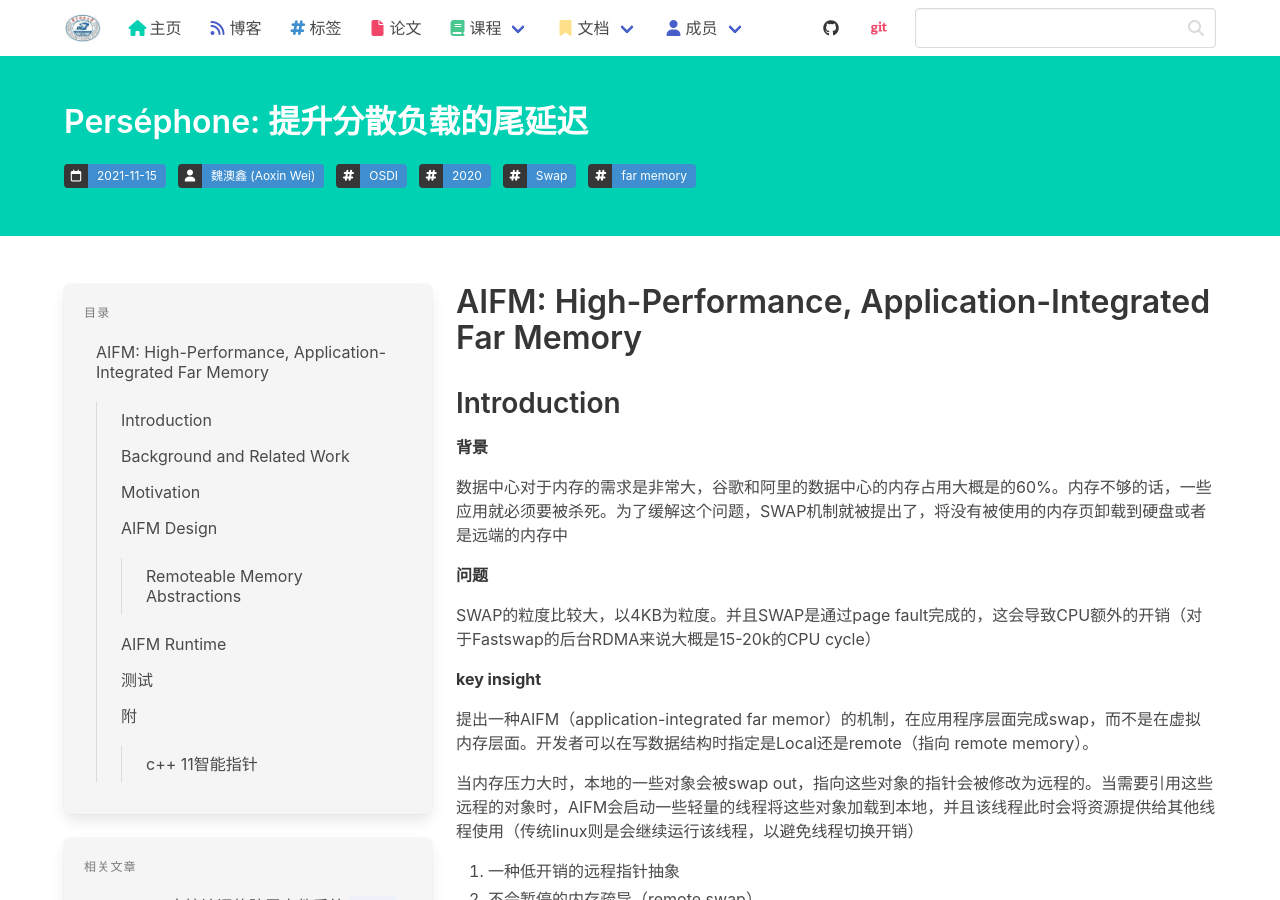
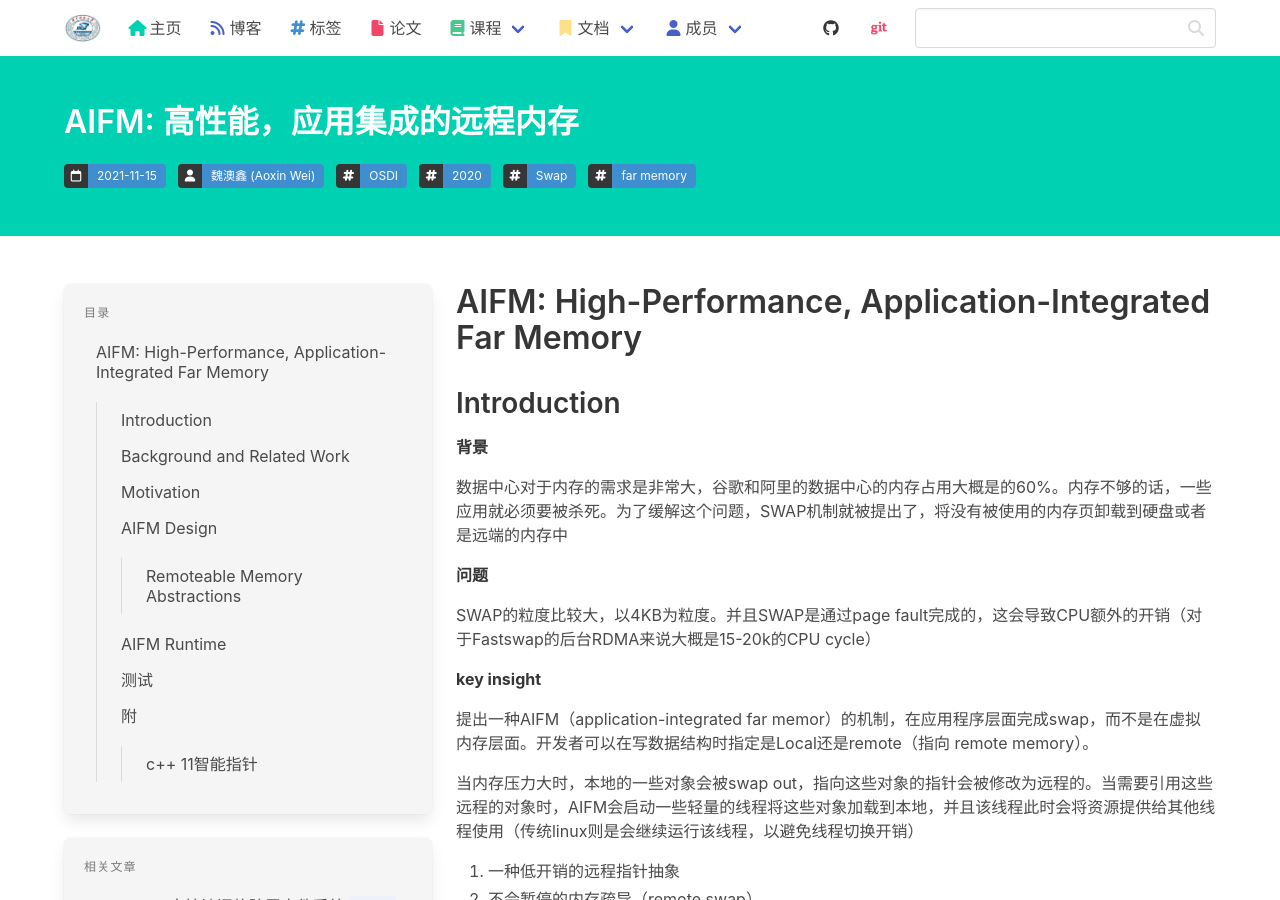
Before and after one commit to haslaboratory/haslaboratory.github.io, a Jekyll site: the page built from _posts/2021-11-15-AIFM.md, in a window 1280 px wide and 900 px high. Built offline with Jekyll 4.4.1, drawn with Linux system fonts in a browser that asks for light colours; nearby versions of some CDN libraries; library files that are not in the unit come from our copies; comment, search, counter and statistics services are not loaded.

Commit message:
fix title

```diff
--- a/_posts/2021-11-15-AIFM.md
+++ b/_posts/2021-11-15-AIFM.md
@@ -1,6 +1,6 @@
 ---
 layout: post
-title: "Perséphone: 提升分散负载的尾延迟"
+title: "AIFM: 高性能，应用集成的远程内存"
 author: Aoxin Wei
 tags:
  - OSDI
```
